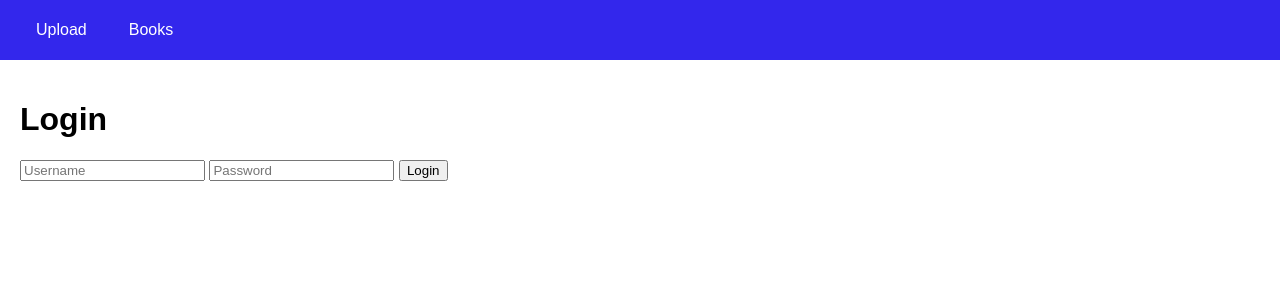
After one commit to PaulWheatcroft/xml-reader, a Flask app: template templates/login.html in a window 1280 px wide. The commit adds this page. Shown: the top 300 px of the page. Run offline with Flask 3, Linux system fonts and the light colour scheme; the template is opened without the code that fills it, so the values that code supplies are empty.

Commit message:
Basic login functionality added

```diff
--- a/app.py
+++ b/app.py
@@ -2,10 +2,12 @@ import os
 from flask import (
     Flask,
     flash,
+    make_response,
+    redirect,
+    render_template,
     request,
-    render_template,
-    redirect,
-    make_response,
+    session,
+    url_for,
 )
 from dotenv import load_dotenv
 from werkzeug.utils import secure_filename
@@ -20,6 +22,8 @@ load_dotenv()
 UPLOAD_FOLDER = os.getenv('UPLOAD_FOLDER')
 ALLOWED_EXTENSIONS = os.getenv('ALLOWED_EXTENSIONS')
 DB_URI = os.getenv('DB_URI')
+USERNAME = os.environ.get('USERNAME')
+PASSWORD = os.environ.get('PASSWORD')
 
 app = Flask(__name__)
 
@@ -105,6 +109,18 @@ def read_xml(filename):
     return make_response(response, 200)
 
 
+@app.route('/login', methods=['GET', 'POST'])
+def login():
+    form_username = request.form.get('username')
+    form_password = request.form.get('password')
+
+    if form_username == USERNAME and form_password == PASSWORD:
+        session['logged_in'] = True
+        return redirect(url_for('upload_file'))
+    else:
+        return render_template('login.html', error='Invalid username or password')
+
+
 @app.route('/', methods=['GET', 'POST'])
 def upload_file():
     if request.method == 'POST':
--- /dev/null
+++ b/templates/login.html
@@ -0,0 +1,10 @@
+{% extends "base.html" %}
+
+{% block content %}
+    <h1>Login</h1>
+    <form action="/login" method="post">
+        <input type="text" name="username" placeholder="Username">
+        <input type="password" name="password" placeholder="Password">
+        <input type="submit" value="Login">
+    </form>
+{% endblock %}
--- a/templates/upload.html
+++ b/templates/upload.html
@@ -1,9 +1,14 @@
 {% extends "base.html" %}
 
 {% block content %}
+  {% if session.get('logged_in') %}
     <h1>Upload New File</h1>
     <form class="upload-form" method=post enctype=multipart/form-data>
       <input type=file name=file>
       <input type=submit value=Upload>
     </form>
+  {% else %}
+    <p>Please log in to upload a file.</p>
+    <a href="/login">Login</a>
+  {% endif %}
 {% endblock %}
```
